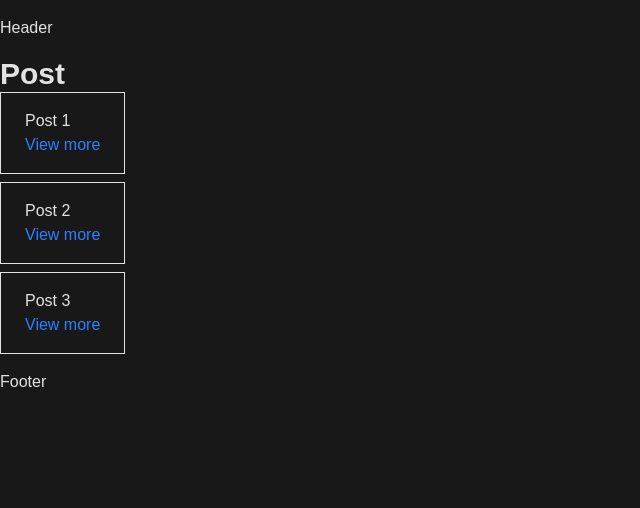
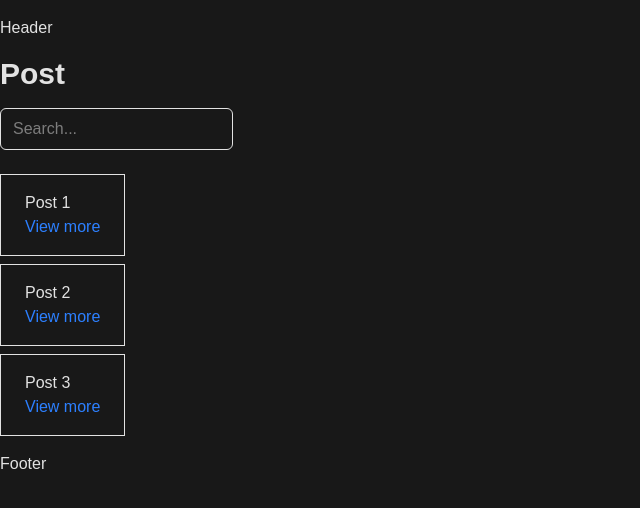
Before and after one commit to stefanbgh/next-js, a Next.js app: page /post in a window 1280 px wide. Shown: the top 508 px of the page, without its empty margins (0-640 px from the left). Built offline with nearby package versions, Linux system fonts and the light colour scheme.

Commit message:
searchParams

```diff
--- a/src/app/(blog)/post/page.tsx
+++ b/src/app/(blog)/post/page.tsx
@@ -1,9 +1,17 @@
+import Search from "@/components/Search/Search";
 import Link from "next/link";
 
-export default function Post() {
+export default async function Post({
+	searchParams,
+}: {
+	searchParams: Promise<URLSearchParams>;
+}) {
+	const query = await searchParams;
+
 	return (
 		<section>
 			<h2>Post</h2>
+			<Search query={query} />
 			<ul>
 				<li className="border py-4 px-6 w-fit mb-2">
 					<p>Post 1</p>
--- /dev/null
+++ b/src/components/Search/Search.tsx
@@ -0,0 +1,22 @@
+interface IProps {
+	query: URLSearchParams;
+}
+
+export default function Search({ query }: IProps) {
+	const search = Object.keys(query).length === 0 ? "" : query;
+
+	return (
+		<section className="mt-4 mb-6">
+			<input
+				placeholder="Search..."
+				className="outline-none border py-2 px-3 rounded-md"
+			/>
+			{search !== "" &&
+				Object.entries(search).map(([key, value]) => (
+					<p key={key}>
+						{key}: {value}
+					</p>
+				))}
+		</section>
+	);
+}
```
